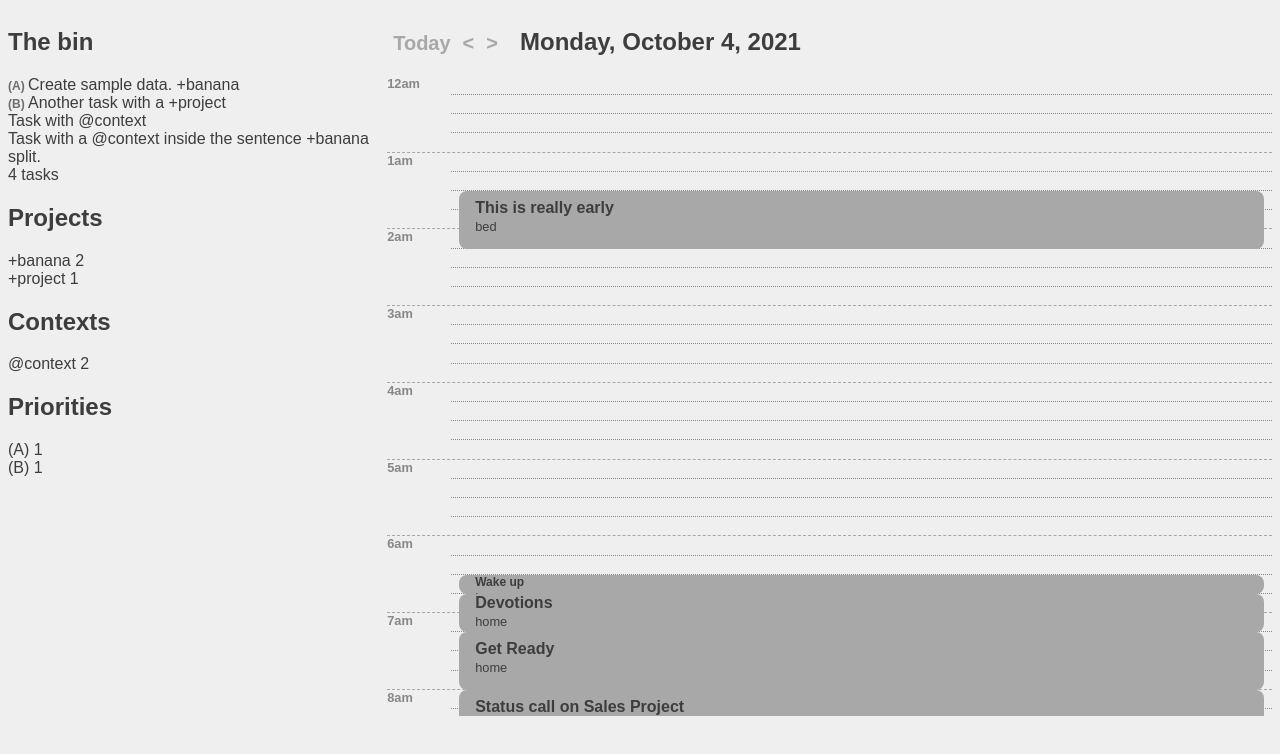
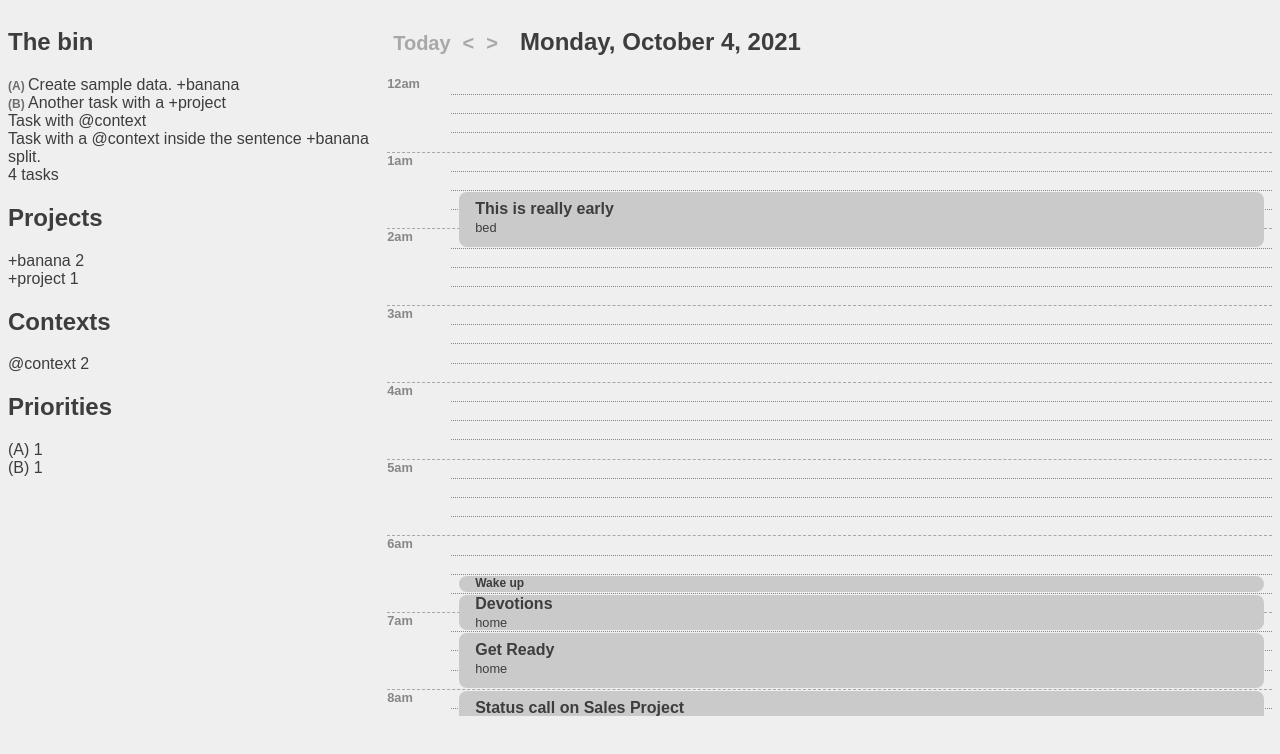
Before and after one commit to y0mbo/todo.txt, a React (Create React App) app: page / in a window 1280 px wide. Shown: the top 754 px of the page. Built offline with nearby package versions, Linux system fonts and the light colour scheme; a web font is replaced by a local one.

Commit message:
Updated the styling on events. Made them lighter and added some margin between them.

```diff
--- a/src/css/style.scss
+++ b/src/css/style.scss
@@ -17,13 +17,13 @@ $colorx: $grayscale-100;
 $color-900: $grayscale-900;
 
 $context: $grayscale-200;
-$event-context: $grayscale-400;
+$event-context: $grayscale-300;
 
 /* standard contexts */
 $personal-context: $grayscale-200;
-$personal-event: $grayscale-400;
+$personal-event: $grayscale-300;
 $work-context: $grayscale-200;
-$work-event: $grayscale-400;
+$work-event: $grayscale-300;
 
 body {
   background: $colorx;
@@ -247,6 +247,8 @@ body {
   padding-bottom: .5rem;
   margin-left: .5rem;
   margin-right: .5rem;
+  margin-bottom: 2px;
+  margin-top: 1px;
   overflow: clip;
 
   .title {
```
